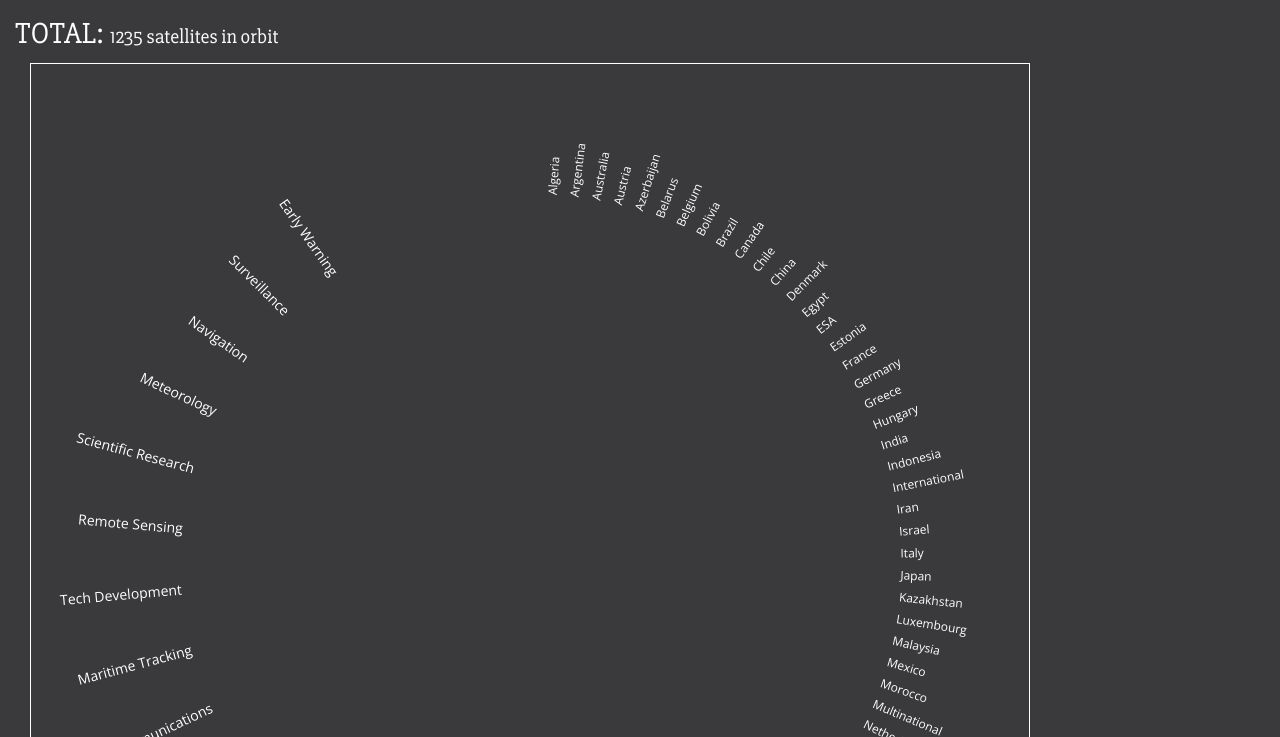
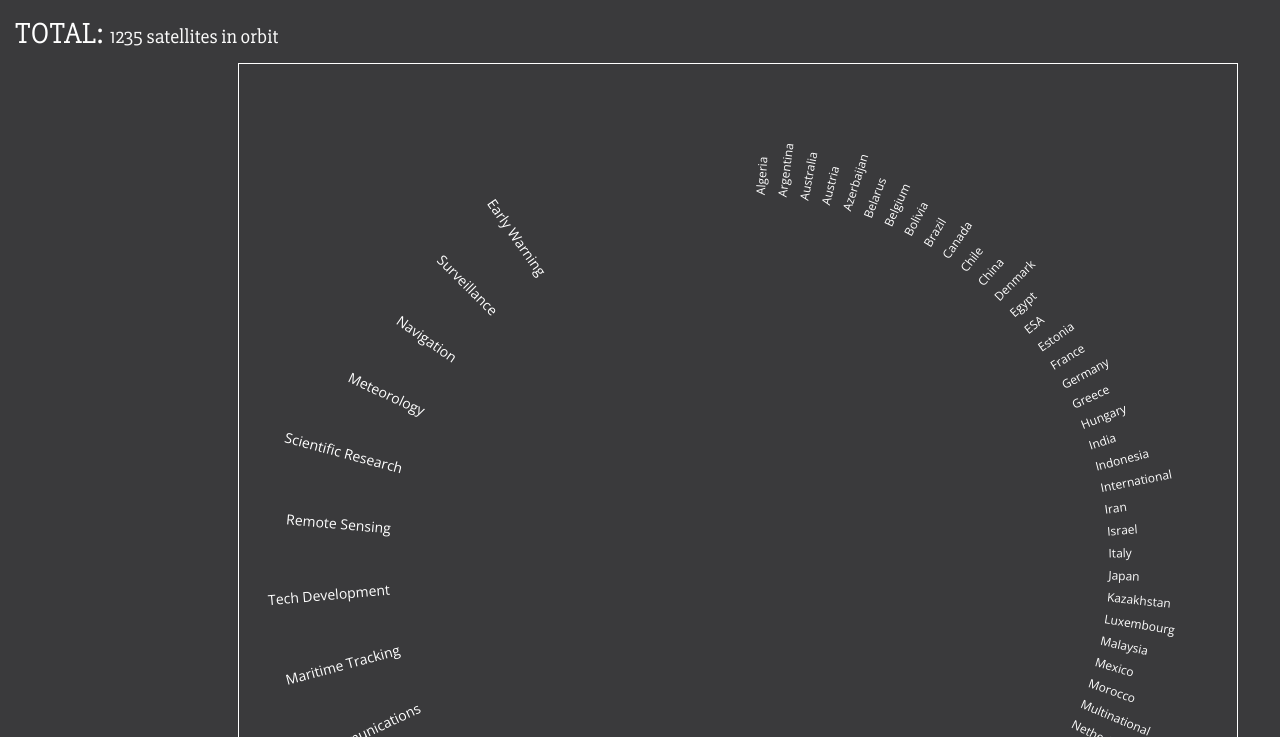
Before and after one commit to alexsinfarosa/project1-CS3300, a plain HTML site: page index.html in a window 1280 px wide. Shown: the part 763-1500 px from the top of the page. Drawn offline with nearby package versions, Linux system fonts and the light colour scheme.

Commit message:
changed circle from col-lg-9 to col-lg-8

```diff
--- a/index.html
+++ b/index.html
@@ -50,9 +50,9 @@
 
         </div> <!-- end row -->
         <!-- CIRCLE -->
-        <section class="col-lg-9">
+        <section class="col-lg-8 col-lg-offset-2 text-center">
             <div id="circle"></div>
-        </section> <!-- end col-lg-9 -->
+        </section> <!-- end col-lg-8 -->
     </main>
 
     <!-- JS -->
```
